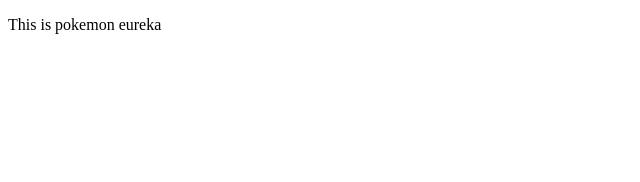
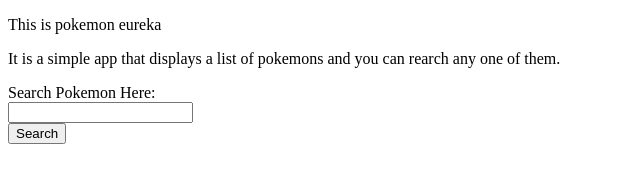
Before and after one commit to vivaswanghosh/firstRepository, a plain HTML site: page index.html in a window 1280 px wide. Shown: the whole page, without its empty margins (0-640 px from the left). Drawn offline with Linux system fonts and the light colour scheme.

Commit message:
addin_files_and_folder_and_search_option

```diff
--- a/index.html
+++ b/index.html
@@ -1,11 +1,22 @@
 <!DOCTYPE html>
 <html lang="en">
+
 <head>
   <meta charset="UTF-8" />
   <meta name="viewport" content="width=device-width, initial-scale=1.0" />
   <title>Document</title>
+  <link rel="stylesheet" href="./css/style.css">
 </head>
+
 <body>
   <p>This is pokemon eureka</p>
+  <p>It is a simple app that displays a list of pokemons and you can rearch any one of them.</p>
+  <form>
+    <label for="Pname">Search Pokemon Here:</label><br>
+    <input type="text" id="Pname" name="Pname"><br>
+    <button type="button">Search</button>
+  </form>
+  <script src="./js/script.js"></script>
 </body>
+
 </html>
```
Also changed, not shown: css/style.css (added), js/script.js (added), 1 other file. Lines whose indentation alone changed are shown as unchanged.
